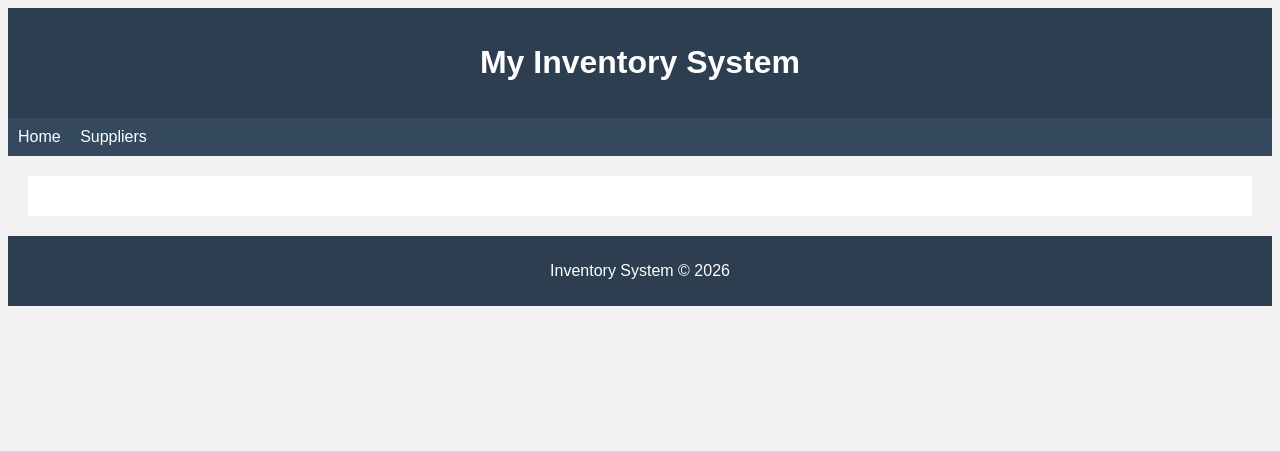
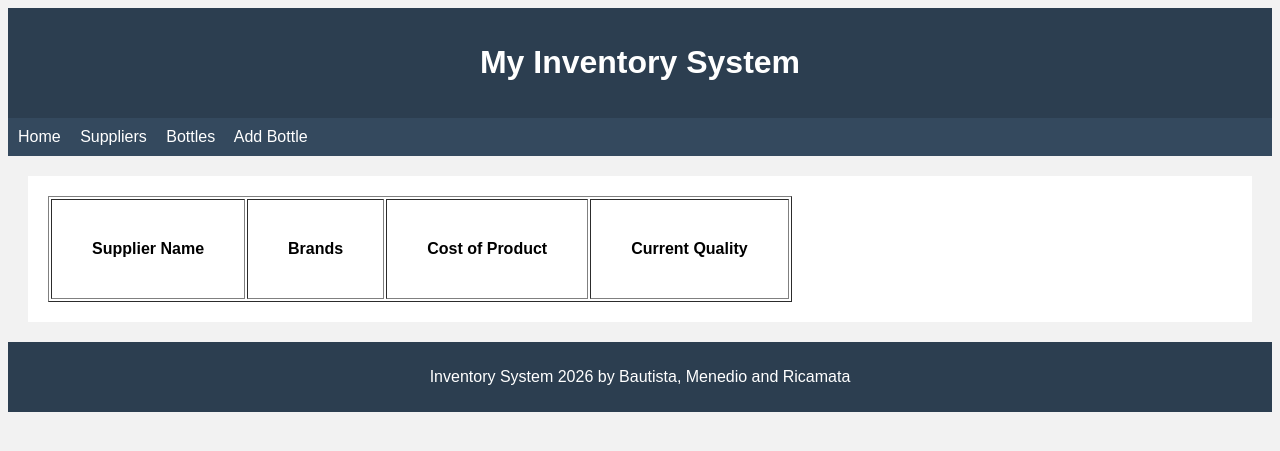
Before and after one commit to cpricamata/MOD5-EP, a Django app: template M3E-Models/MyInventoryApp/templates/MyInventoryApp/suppliers.html in a window 1280 px wide. Shown: the top 451 px of the page. Run offline with Django 3.2, Linux system fonts and the light colour scheme; the template is opened without the code that fills it, so the values that code supplies are empty.

Commit message:
initial changes

```diff
--- a/M3E-Models/MyInventoryApp/templates/MyInventoryApp/suppliers.html
+++ b/M3E-Models/MyInventoryApp/templates/MyInventoryApp/suppliers.html
@@ -1,65 +1,23 @@
-<!DOCTYPE html>
-<html>
-<head>
-    <title>My Inventory System</title>
-    <style>
-        body{
-            font-family: Arial, sans-serif;
-            background-color: #f2f2f2;
-        }
+{% extends "MyInventoryApp/base.html" %}
+{% block content %}
 
-        header{
-            background-color: #2c3e50;
-            color: white;
-            padding: 15px;
-            text-align: center;
-        }
+<table border="1" cellpadding="40">
+        <tr>
+            <th>Supplier Name</th>
+            <th>Brands</th>
+            <th>Cost of Product</th>
+            <th>Current Quality</th>
 
-        nav{
-            background-color: #34495e;
-            padding: 10px;
-        }
-
-        nav a{
-            color: white;
-            margin-right: 15px;
-            text-decoration: none;
-        }
-
-        .container{
-            padding: 20px;
-            background: white;
-            margin: 20px;
-        }
-
-        footer{
-            text-align: center;
-            padding: 10px;
-            background: #2c3e50;
-            color: white;
-        }
-    </style>
-</head>
-
-<body>
-
-<header>
-    <h1>My Inventory System</h1>
-</header>
-
-<nav>
-    <a href="/">Home</a>
-    <a href="/view_supplier">Suppliers</a>
-</nav>
-
-<div class="container">
-    {% block content %}
-    {% endblock %}
-</div>
-
-<footer>
-    <p>Inventory System © 2026</p>
-</footer>
+        </tr>
+        {% for bottle in bottles %}
+        <tr>
+            <td>{{ bottle.supplier.name }}</td>
+            <td>{{ bottle.brand }}</td>
+            <td>{{ bottle.cost }}</td>
+            <td>{{ bottle.current_quantity }}</td>
+        </tr>
+        {% endfor %}
+    </table>
 
 </body>
-</html>
+{% endblock %}
```
